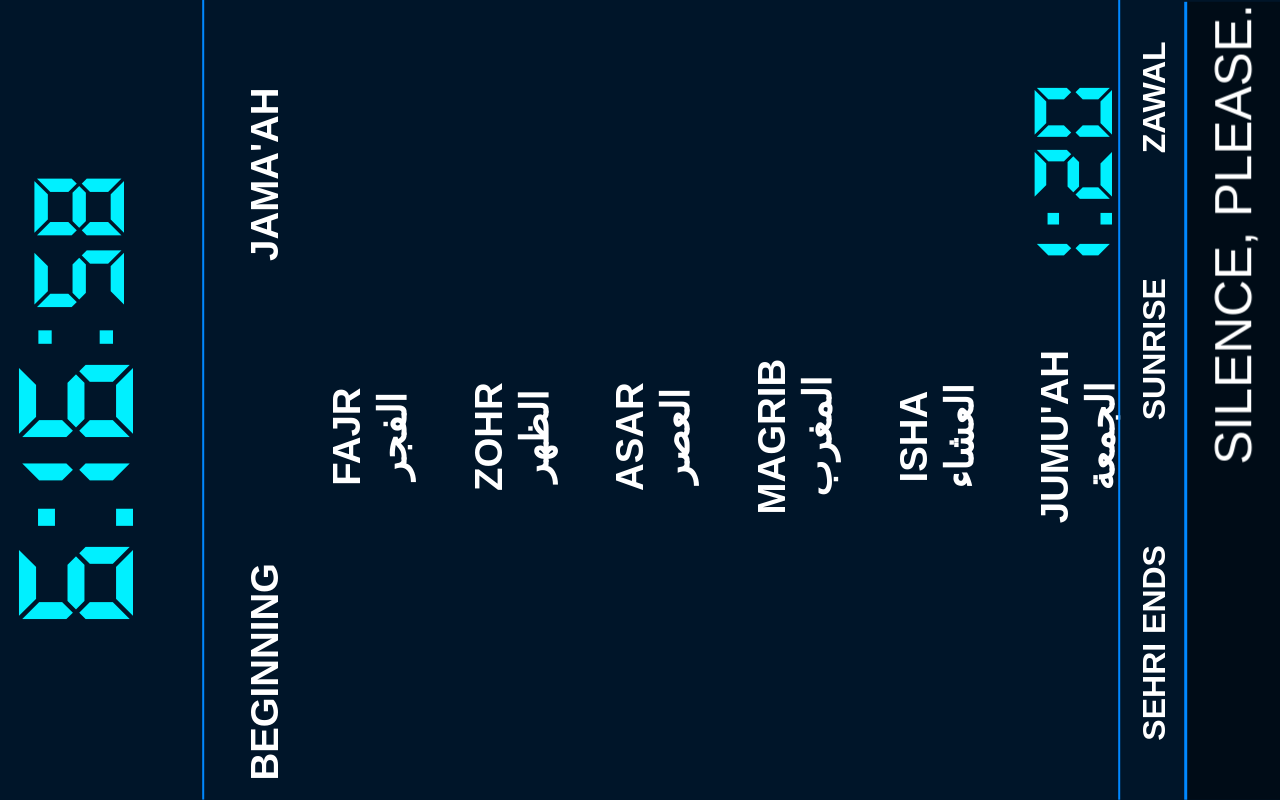
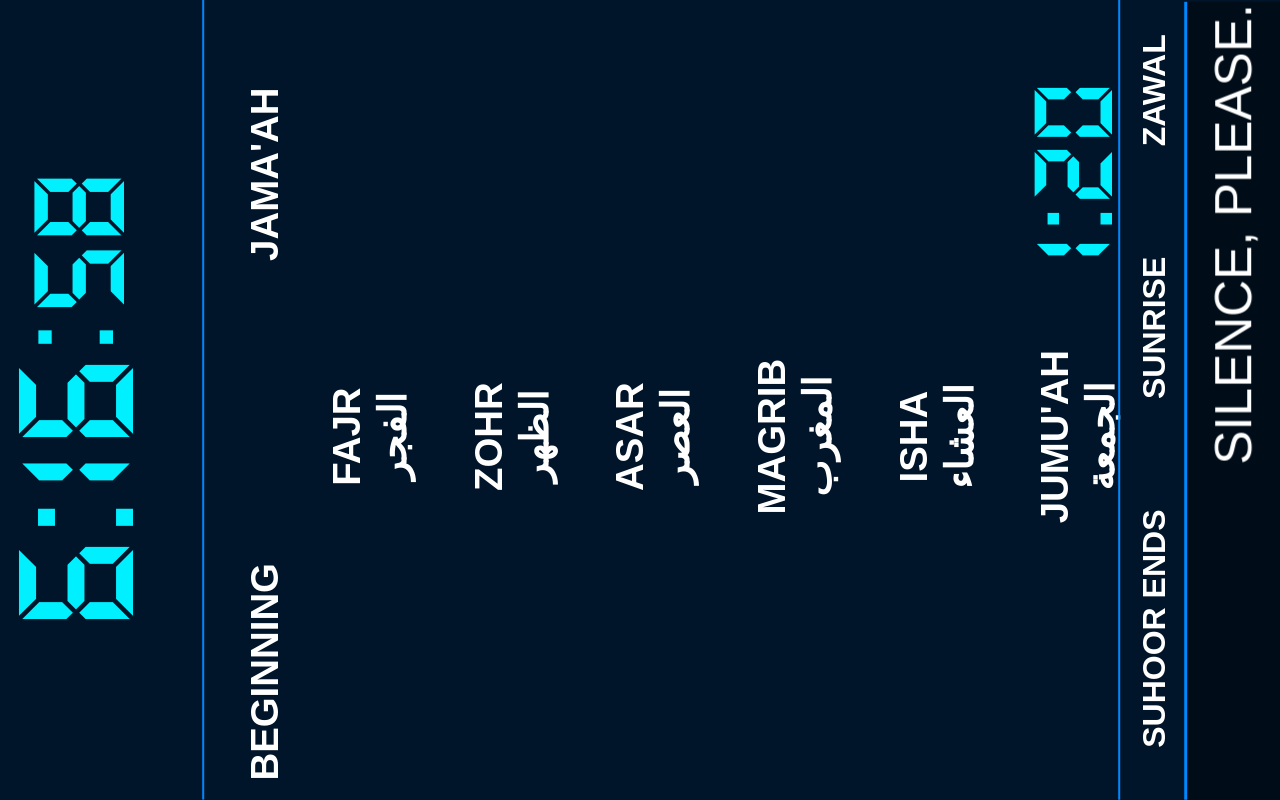
Before and after one commit to mohammedsajjadk/prayer-times, a Flask app: template templates/index.html in a window 1280 px wide. Run offline with Flask 2, Linux system fonts and the light colour scheme; the template is opened without the code that fills it, so the values that code supplies are empty; some web fonts are replaced.

Commit message:
rename sehri to suhoor

```diff
--- a/templates/index.html
+++ b/templates/index.html
@@ -106,7 +106,7 @@
       <div class="divider"></div>
       <div class="times-container">
         <div class="time-box">
-          <div class="time-label">SEHRI ENDS</div>
+          <div class="time-label">SUHOOR ENDS</div>
           <div class="time-value" data-time="{{ important_times.sehri_ends }}"
             data-tomorrow="{{ tomorrow_important_times.sehri_ends }}">{{ important_times.sehri_ends }}</div>
         </div>
```
